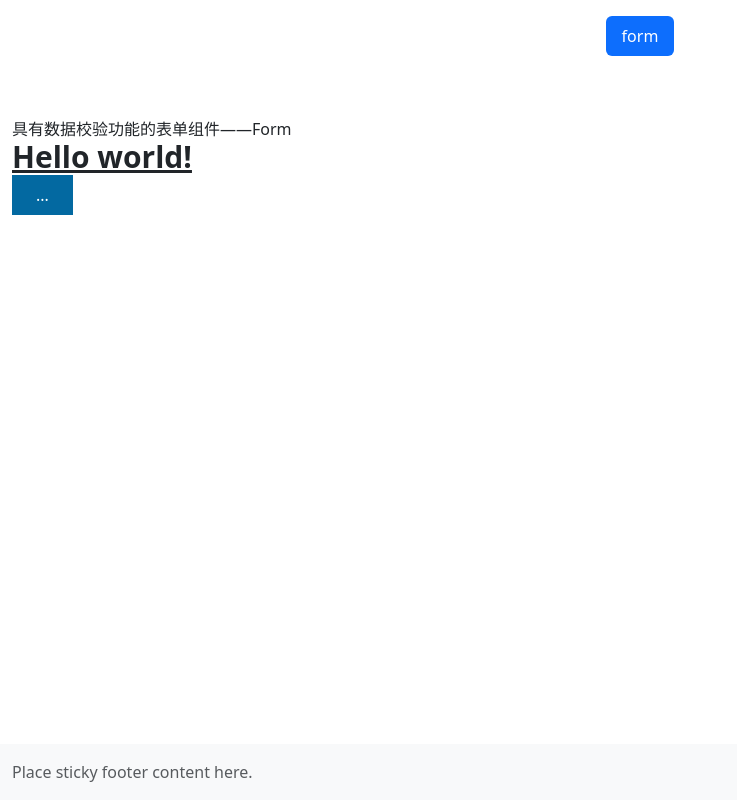
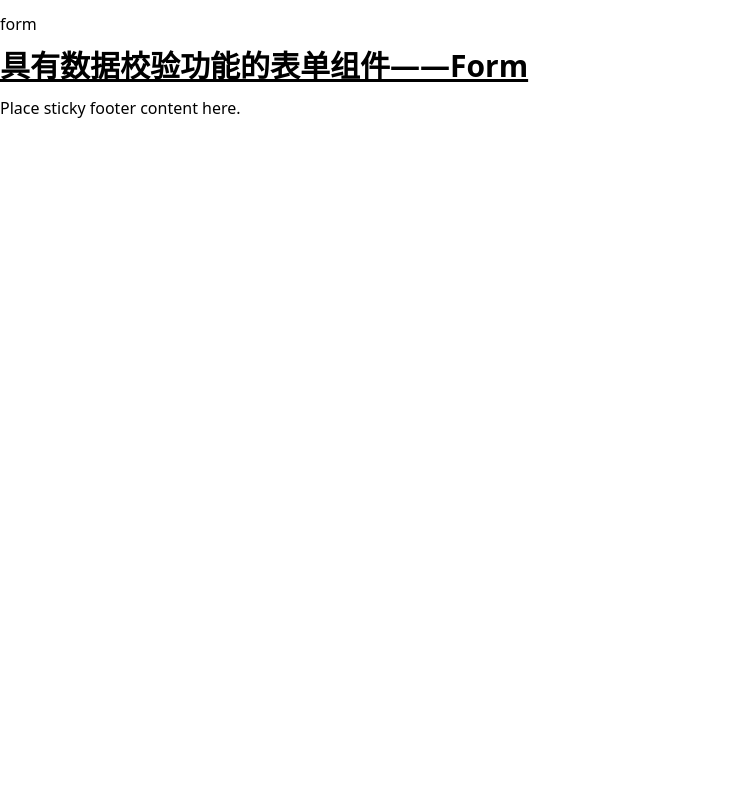
Before and after one commit to zhuying547/vue-components, a Vue app: page /#/ in a window 1280 px wide. Shown: the whole page, without its empty margins (0-737 px from the left). Built offline with nearby package versions, Linux system fonts and the light colour scheme.

Commit message:
Setting up Tailwind CSS in a VueCLI project.

```diff
--- a/package.json
+++ b/package.json
@@ -8,9 +8,7 @@
     "lint": "vue-cli-service lint"
   },
   "dependencies": {
-    "@popperjs/core": "^2.11.8",
     "async-validator": "^4.2.5",
-    "bootstrap": "^5.3.0",
     "core-js": "^3.8.3",
     "vue": "^2.7.14",
     "vue-router": "^3.5.1",
@@ -25,9 +23,8 @@
     "eslint": "^7.32.0",
     "eslint-config-prettier": "^8.3.0",
     "eslint-plugin-vue": "^9.16.1",
-    "less": "^4.1.3",
-    "less-loader": "^8.1.1",
     "lint-staged": "^13.2.3",
+    "postcss-import": "^15.1.0",
     "prettier": "^2.4.1",
     "prettier-plugin-tailwindcss": "^0.4.1",
     "tailwindcss": "^3.3.3"
--- a/postcss.config.js
+++ b/postcss.config.js
@@ -1,5 +1,7 @@
 module.exports = {
   plugins: {
+    'postcss-import': {},
+    'tailwindcss/nesting': {},
     tailwindcss: {},
     autoprefixer: {},
   },
--- a/src/App.vue
+++ b/src/App.vue
@@ -10,7 +10,7 @@
     <main class="flex-shrink-0">
       <router-view />
     </main>
-    <footer class="footer mt-auto py-3 bg-body-tertiary">
+    <footer class="footer bg-body-tertiary mt-auto py-3">
       <div class="container">
         <span class="text-body-secondary">Place sticky footer content here.</span>
       </div>
@@ -29,4 +29,14 @@ export default {
   components: {},
 };
 </script>
-<style lang="less"></style>
+
+<style>
+.image {
+  background-image: url(./assets/logo.png);
+}
+@media (min-resolution: 2dppx) {
+  .image {
+    background-image: url(./assets/logo.png);
+  }
+}
+</style>
--- a/src/main.js
+++ b/src/main.js
@@ -3,9 +3,8 @@ import App from './App.vue';
 import router from './router';
 import store from './store';
 Vue.config.productionTip = false;
-import 'bootstrap/dist/css/bootstrap.css';
 
-import './style.css';
+import './style/index.css';
 new Vue({
   router,
   store,
--- a/src/style.css
+++ /dev/null
@@ -1,3 +0,0 @@
-@tailwind base;
-@tailwind components;
-@tailwind utilities;
--- /dev/null
+++ b/src/style/index.css
@@ -0,0 +1,3 @@
+@import 'tailwindcss/base';
+@import 'tailwindcss/components';
+@import 'tailwindcss/utilities';
--- a/src/style/index.less
+++ /dev/null
@@ -1,3 +0,0 @@
-@tailwind base;
-@tailwind components;
-@tailwind utilities;
--- a/src/views/form.vue
+++ b/src/views/form.vue
@@ -1,7 +1,5 @@
 <template>
   <div class="container">
-    <h1 class="mt-5">具有数据校验功能的表单组件——Form</h1>
-    <h1 class="text-3xl font-bold underline">Hello world!</h1>
-    <button class="bg-sky-700 px-4 py-2 text-white hover:bg-sky-800 sm:px-8 sm:py-3">...</button>
+    <h1 class="text-3xl font-bold underline">具有数据校验功能的表单组件——Form</h1>
   </div>
 </template>
--- a/tsconfig.json
+++ /dev/null
@@ -1,5 +0,0 @@
-{
-  "vueCompilerOptions": {
-    "target": 2.7
-  }
-}
```
Also changed, not shown: jsconfig.json (+5 -9 lines), .browserslistrc, 2 other files (tests, documents, lock files or other folders).
